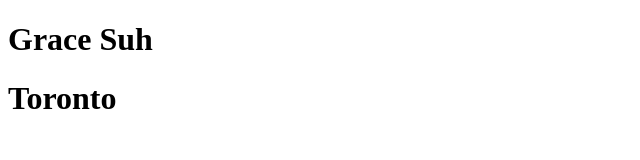
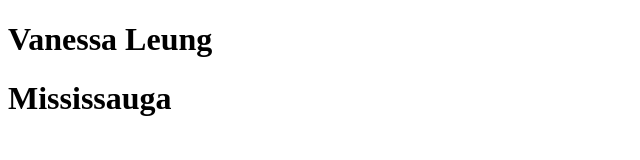
Before and after one commit to vanessacodes24/team23shehacks, a plain HTML site: page index.html in a window 1280 px wide. Shown: the whole page, without its empty margins (0-640 px from the left). Drawn offline with Linux system fonts and the light colour scheme.

Commit message:
added vanessahometown

```diff
--- a/index.html
+++ b/index.html
@@ -6,8 +6,8 @@
     <link rel="stylesheet" href="" />
   </head>
   <body>
-    <h1>Grace Suh</h1>
-    <h1>Toronto</h1>
+    <h1>Vanessa Leung</h1>
+    <h1>Mississauga</h1>
 
 
     <script src="" async defer></script>
```
